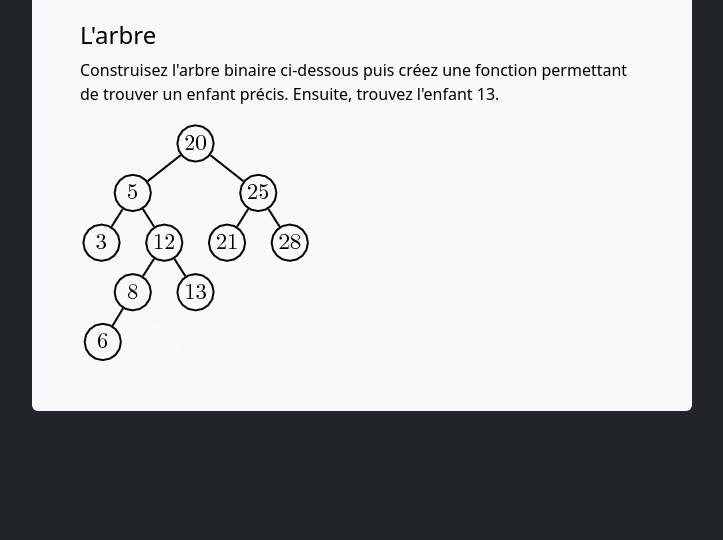
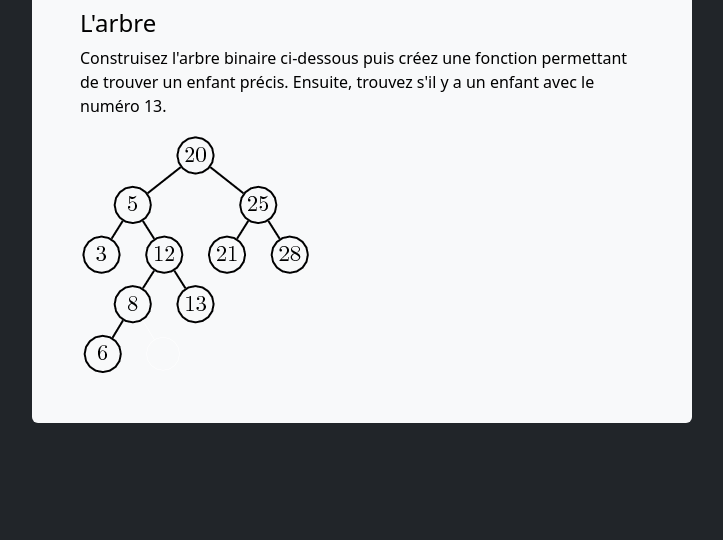
Before and after one commit to MeloScav/js-exercise, a plain HTML site: page ui-ux-design/ex10/index.html in a window 1280 px wide. Shown: the part 260-800 px from the top of the page, without its empty margins (278-1001 px from the left). Drawn offline with nearby package versions, Linux system fonts and the light colour scheme.

Commit message:
Change text

```diff
--- a/ui-ux-design/ex10/index.html
+++ b/ui-ux-design/ex10/index.html
@@ -25,7 +25,7 @@
                 <h3 class="h4">L'arbre</h3>
                 <p>
                     Construisez l'arbre binaire ci-dessous puis créez une fonction permettant de trouver un enfant
-                    précis. Ensuite, trouvez l'enfant 13.
+                    précis. Ensuite, trouvez s'il y a un enfant avec le numéro 13.
                 </p>
                 <img src="tree.png" alt="Arbre binaire">
             </div>
```
